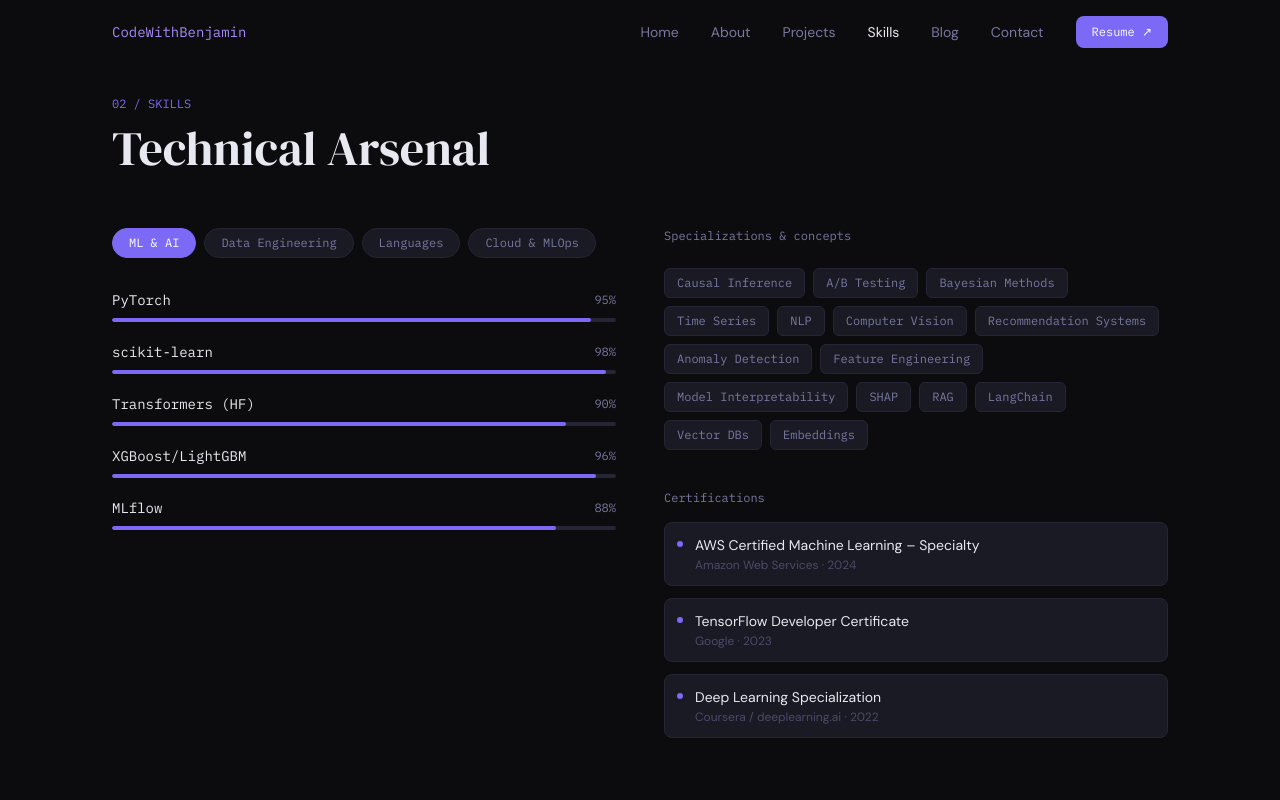
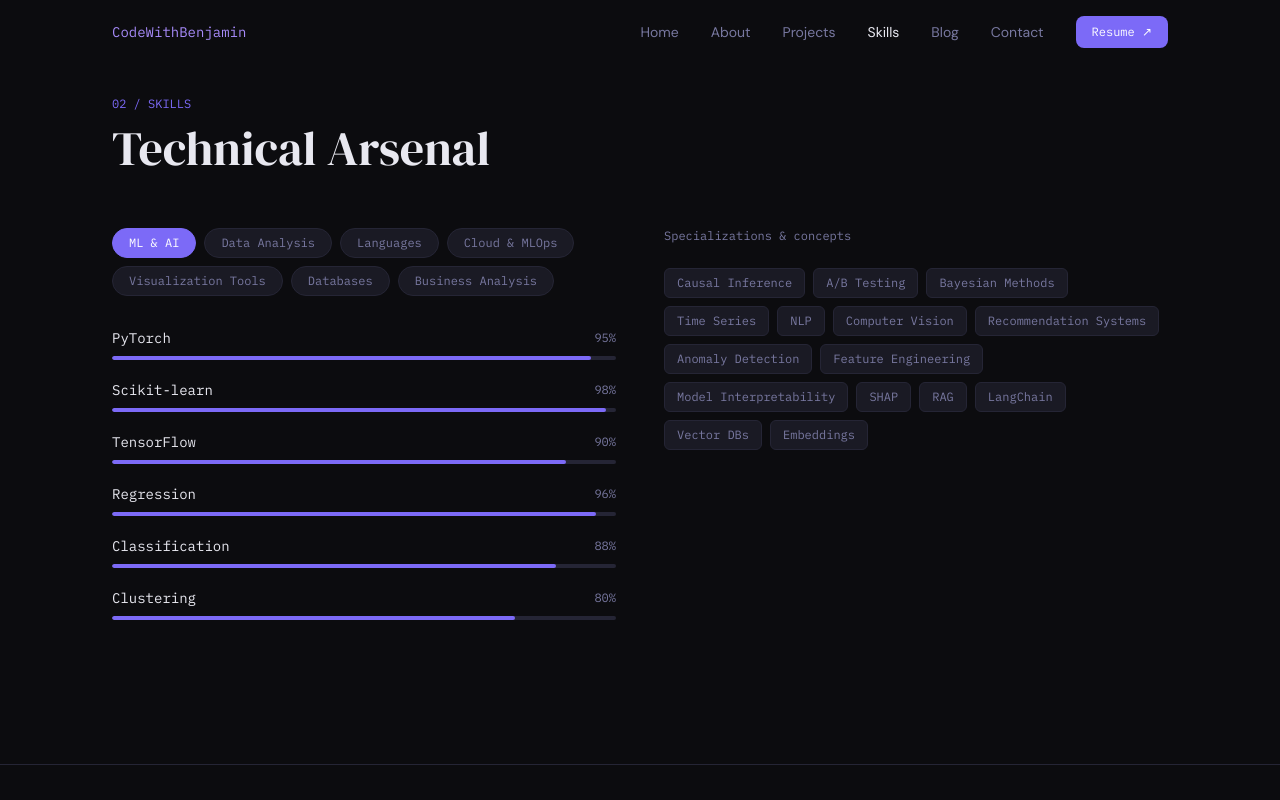
Before and after one commit to eakelvin/ben-kusi, a Next.js app: page /skills in a window 1280 px wide. Shown: the top 800 px of the page. Built offline with nearby package versions, Linux system fonts and the light colour scheme.

Commit message:
Refactor Projects and Skills sections: remove commented-out project data, update skills list with new categories and skills, and enhance data visualization and database skills.

```diff
--- a/src/components/sections/Skills.tsx
+++ b/src/components/sections/Skills.tsx
@@ -7,21 +7,22 @@ const skillGroups = [
     color: "var(--accent)",
     skills: [
       { name: "PyTorch", level: 95 },
-      { name: "scikit-learn", level: 98 },
-      { name: "Transformers (HF)", level: 90 },
-      { name: "XGBoost/LightGBM", level: 96 },
-      { name: "MLflow", level: 88 },
+      { name: "Scikit-learn", level: 98 },
+      { name: "TensorFlow", level: 90 },
+      { name: "Regression", level: 96 },
+      { name: "Classification", level: 88 },
+      { name: "Clustering", level: 80 },
     ],
   },
   {
-    label: "Data Engineering",
+    label: "Data Analysis",
     color: "var(--cyan)",
     skills: [
-      { name: "Apache Spark", level: 85 },
-      { name: "dbt", level: 90 },
-      { name: "Airflow", level: 82 },
-      { name: "BigQuery", level: 92 },
-      { name: "Kafka", level: 78 },
+      { name: "Pandas", level: 98 },
+      { name: "NumPy", level: 90 },
+      { name: "Excel", level: 88 },
+      { name: "Data Cleaning", level: 80 },
+      { name: "Data Visualization", level: 78 },
     ],
   },
   {
@@ -31,8 +32,7 @@ const skillGroups = [
       { name: "Python", level: 99 },
       { name: "SQL", level: 96 },
       { name: "R", level: 80 },
-      { name: "Julia", level: 70 },
-      { name: "Bash", level: 85 },
+      { name: "C++", level: 85 },
     ],
   },
   {
@@ -44,6 +44,37 @@ const skillGroups = [
       { name: "Terraform", level: 75 },
       { name: "Vertex AI", level: 80 },
       { name: "GitHub Actions", level: 90 },
+    ],
+  },
+  {
+    label: "Visualization Tools",
+    color: "var(--accent)",
+    skills: [
+      { name: "Power BI", level: 95 },
+      { name: "Tableau", level: 98 },
+      { name: "Matplotlib", level: 90 },
+      { name: "Seaborn", level: 88 },
+      { name: "Plotly", level: 80 },
+    ],
+  },
+  {
+    label: "Databases",
+    color: "var(--accent)",
+    skills: [
+      { name: "MySQL", level: 95 },
+      { name: "PostgreSQL", level: 98 },
+      { name: "BigQuery", level: 90 },
+    ],
+  },
+  {
+    label: "Business Analysis",
+    color: "var(--cyan)",
+    skills: [
+      { name: "Business Analysis", level: 95 },
+      { name: "KPI Reporting", level: 98 },
+      { name: "Dashboard Design", level: 90 },
+      { name: "Requirements Gathering", level: 88 },
+      { name: "Data Storytelling", level: 80 },
     ],
   },
 ];
@@ -122,7 +153,7 @@ export function Skills() {
             </div>
 
             {/* Certifications */}
-            <div className="mt-10">
+            {/* <div className="mt-10">
               <div className="text-xs font-mono mb-4" style={{ color: "var(--text-muted)" }}>Certifications</div>
               <div className="space-y-3">
                 {[
@@ -140,7 +171,7 @@ export function Skills() {
                   </div>
                 ))}
               </div>
-            </div>
+            </div> */}
           </div>
         </div>
       </div>
```
Also changed, not shown: src/components/sections/Projects.tsx (+0 -81 lines).
